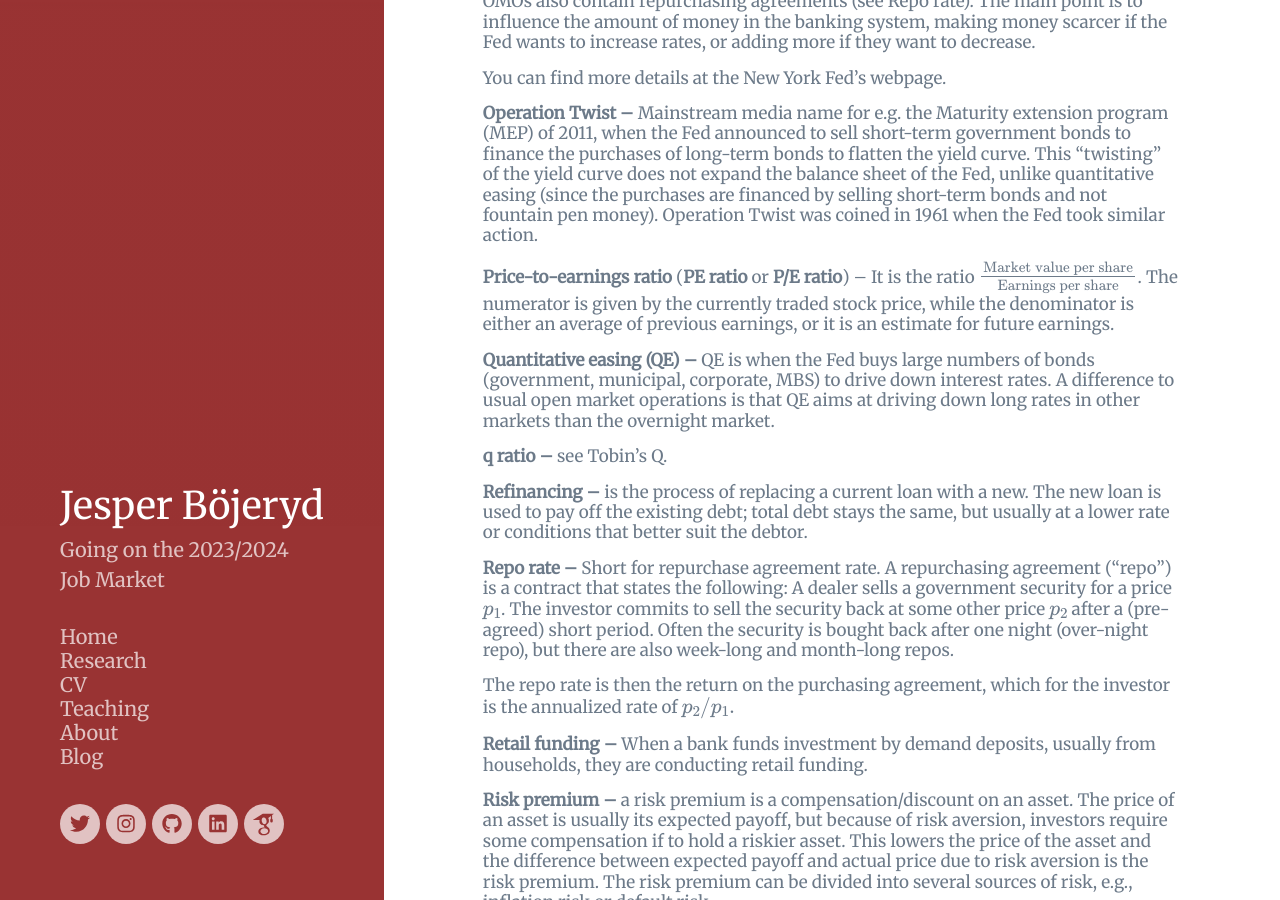
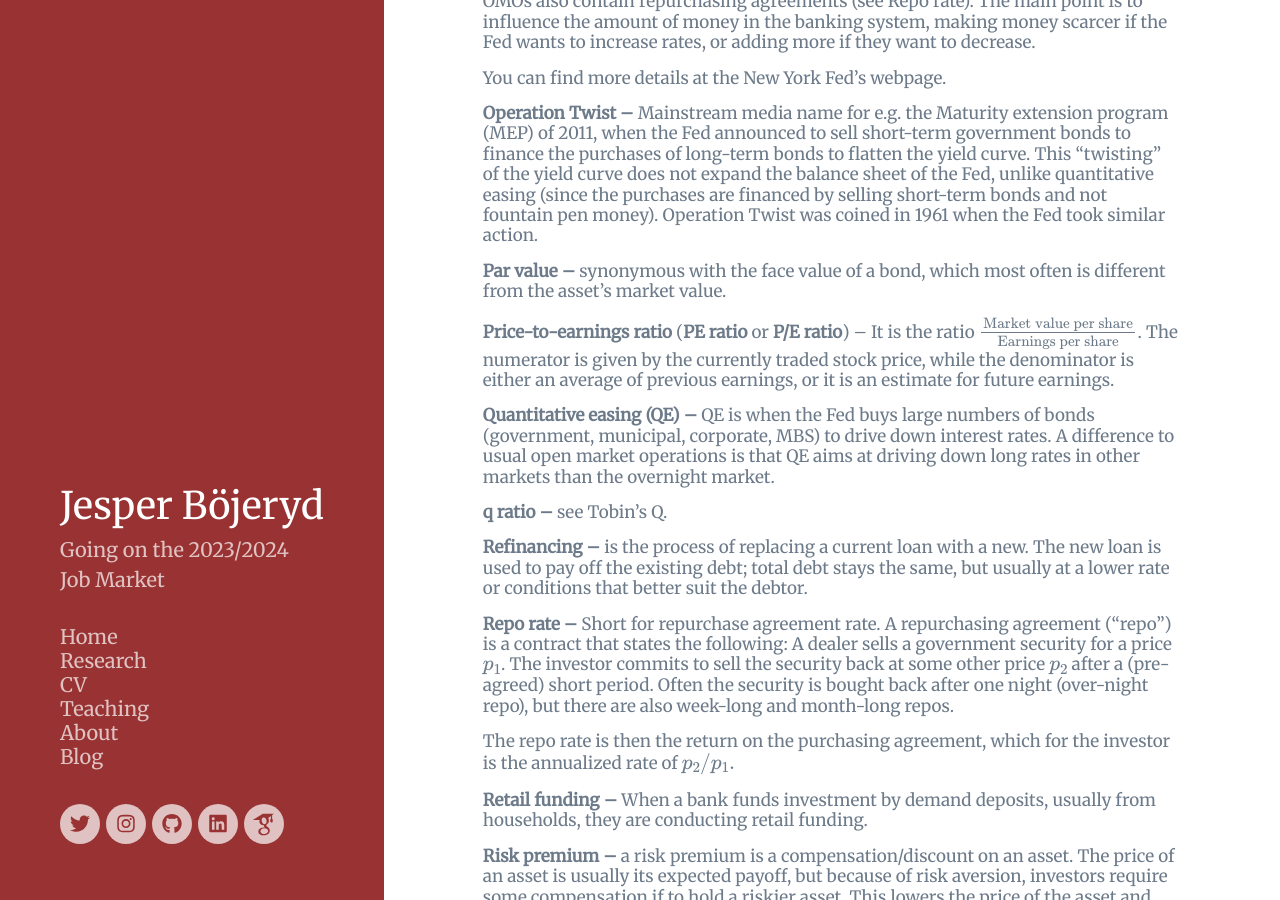
Before and after one commit to bojeryd91/bojeryd91.github.io, a Jekyll site: the page built from _posts/2020-08-13-macro-finance-glossary.md, in a window 1280 px wide and 900 px high, scrolled down 4776 px. Built offline with Jekyll 4.4.1, drawn with Linux system fonts in a browser that asks for light colours; nearby versions of some CDN libraries; some web fonts are replaced.

Commit message:
Update 2020-08-13-macro-finance-glossary.md

```diff
--- a/_posts/2020-08-13-macro-finance-glossary.md
+++ b/_posts/2020-08-13-macro-finance-glossary.md
@@ -200,6 +200,7 @@ You can find more details at the New York Fed's webpage.
 
 **Operation Twist --** Mainstream media name for e.g. the Maturity extension program (MEP) of 2011, when the Fed announced to sell short-term government bonds to finance the purchases of long-term bonds to flatten the yield curve. This "twisting" of the yield curve does not expand the balance sheet of the Fed, unlike quantitative easing (since the purchases are financed by selling short-term bonds and not fountain pen money). Operation Twist was coined in 1961 when the Fed took similar action.
 
+**Par value --** synonymous with the face value of a bond, which most often is different from the asset's market value.
 
 
 **Price-to-earnings ratio** (**PE ratio** or **P/E ratio**) -- It is the ratio $\frac{\text{Market value per share}}{\text{Earnings per share}}$. The numerator is given by the currently traded stock price, while the denominator is either an average of previous earnings, or it is an estimate for future earnings.
```
